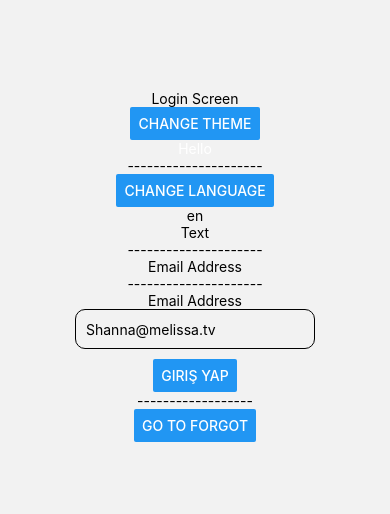
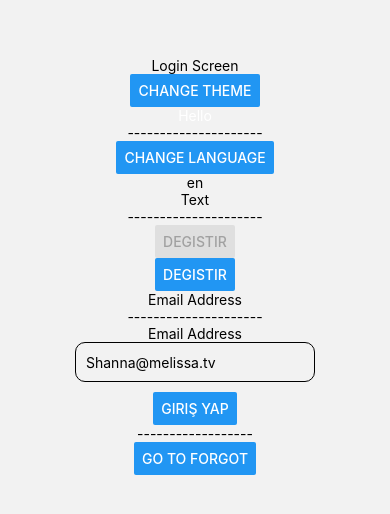
Before and after one commit to berk420/DemoProjectLatest_new, a React Native app: screen /LoginScreen in a window 390 px wide. Shown: the part 156-670 px from the top of the page. Built offline with nearby package versions, Linux system fonts and the light colour scheme.

Commit message:
Localizasyon
localizasyon bitirildi fakat dil değiştirme buton tasarımı değiştirilecek

```diff
--- a/src/screens/LoginScreen.tsx
+++ b/src/screens/LoginScreen.tsx
@@ -5,6 +5,13 @@ import { RootStackParamList } from "../../App";
 import { login } from "../services/loginServices";
 import { useAppContext } from "../context/AppContext";
 import { useTranslation } from "react-i18next";
+import i18n from "i18next";
+
+const lngs={
+  en:{nativeName:"English"},
+  tr:{nativeName:"Türkçe"}
+
+}
 
 
 type LoginScreenProps = NativeStackScreenProps<RootStackParamList, 'LoginScreen'>;
@@ -17,6 +24,7 @@ const LoginScreen = ({navigation}: LoginScreenProps) => {
   const[lang,setlang]=useState("en");
 
   const {t} = useTranslation();
+
   const handleButtonPress = async () => {
     const all_User_data = await login();
     const User_information = all_User_data.find((user: { email: string; }) => user.email === email);
@@ -65,6 +73,9 @@ const handleButtonPress_language = async () => {
         <Text>Text</Text>
 
         <Text>---------------------</Text>
+        {Object.keys(lngs).map((lng)=>(
+          <Button title="degistir" key={lng} onPress={()=>i18n.changeLanguage(lng)} disabled={i18n.resolvedLanguage === lng}></Button>
+        ))}
         <Text>{t("wiserSenseLocalization.email")}</Text>
 
         <Text>---------------------</Text>
```
